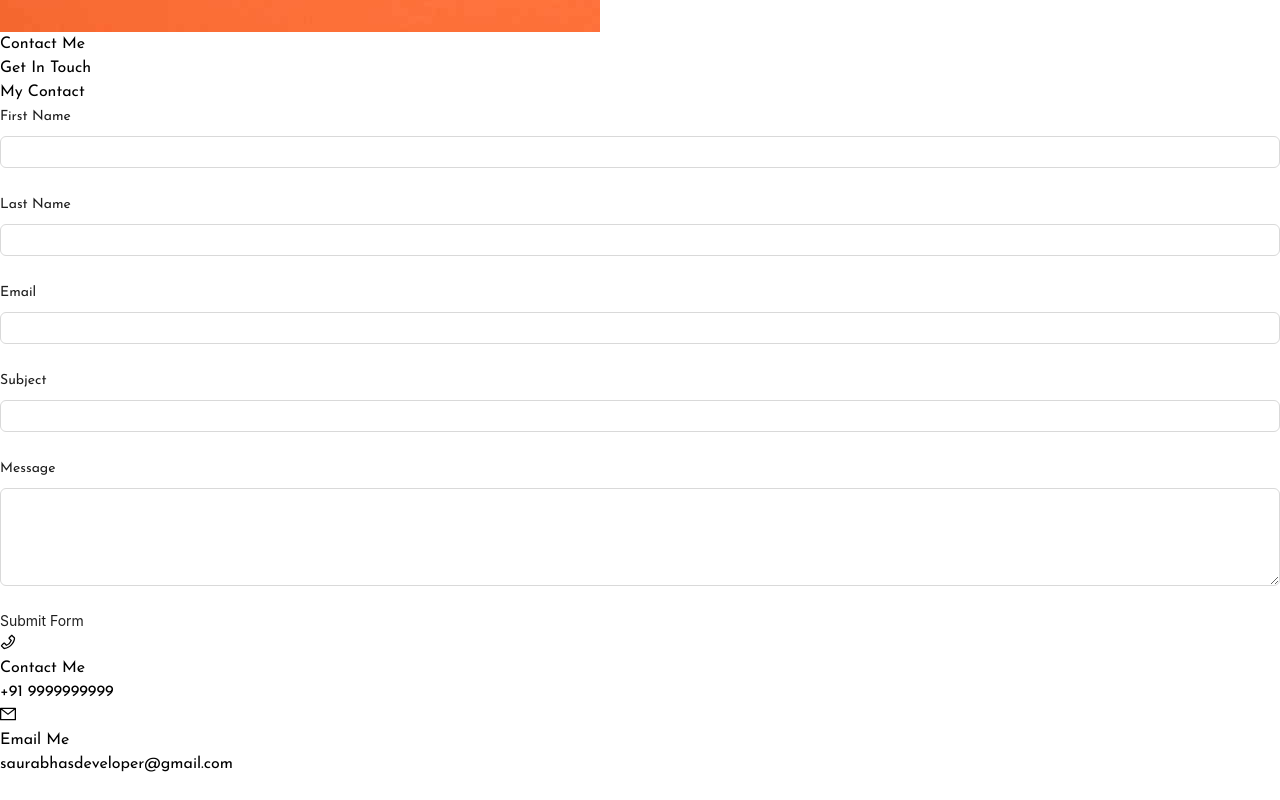
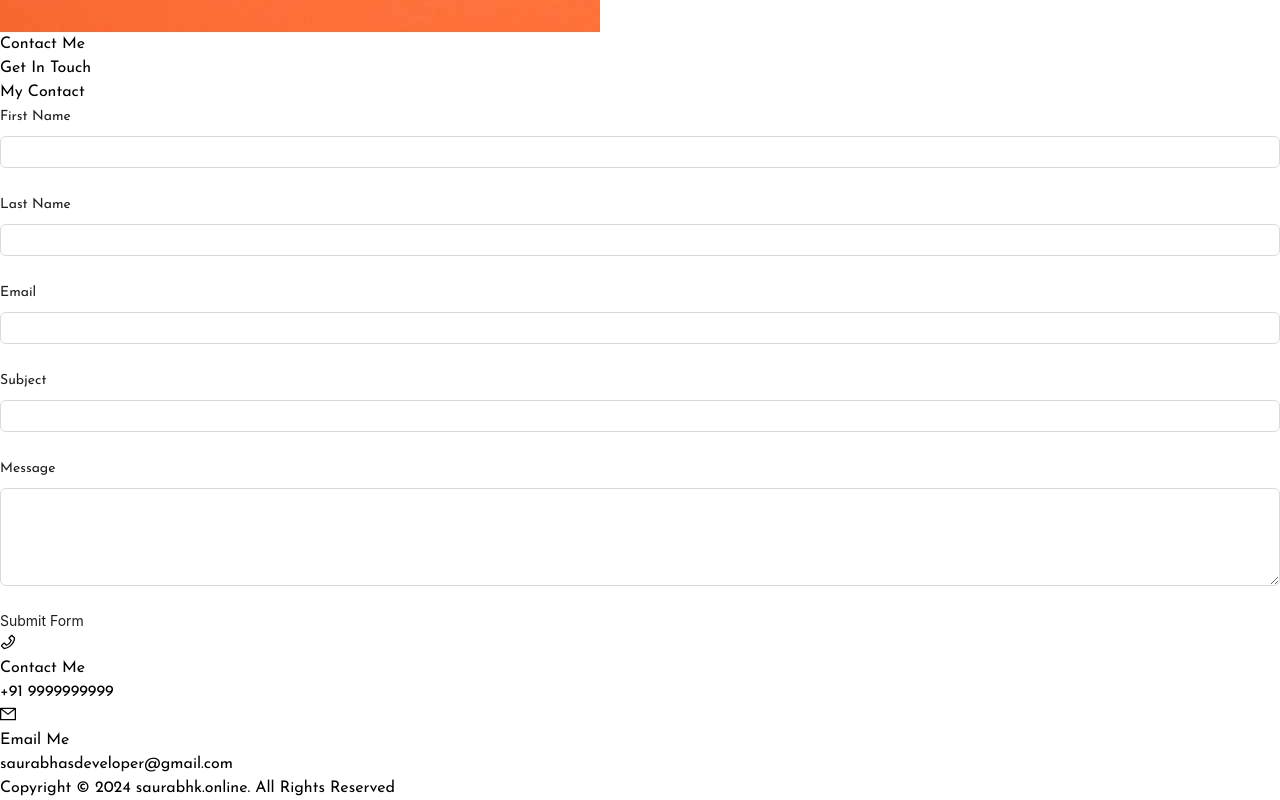
Before and after one commit to saurabhHD/myportfolio, a React (Vite) app: page / in a window 1280 px wide. Shown: the part 5045-5845 px from the top of the page. Before the commit the page ends 5821 px from the top, so only its background shows below. Built offline with nearby package versions, Linux system fonts and the light colour scheme.

Commit message:
footer added

```diff
--- a/src/components/shared/layout/index.jsx
+++ b/src/components/shared/layout/index.jsx
@@ -106,6 +106,9 @@ const Layout = ({children})=> {
           </div>
           <div className="w-[92%] bg-white">
             {children}
+            <footer className="bg-[#FCC255] py-3 mt-5">
+              <p className="text-center text-white font-semibold">Copyright © 2024 saurabhk.online. All Rights Reserved</p>
+            </footer>
           </div>
         </div>
     )
```
